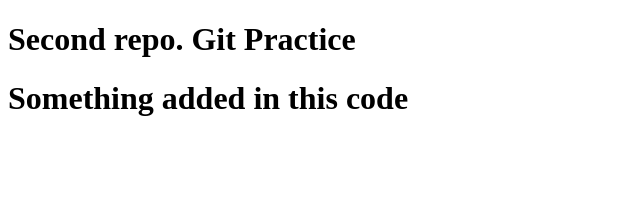
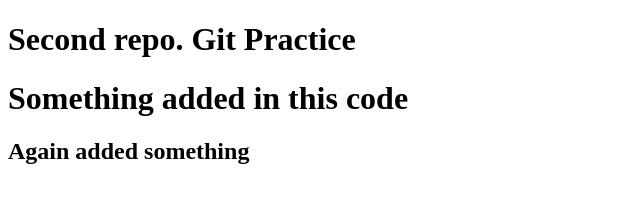
Before and after one commit to Md-Ikbal-Hasan/my-second-repo, a plain HTML site: page index.html in a window 1280 px wide. Shown: the whole page, without its empty margins (0-640 px from the left). Drawn offline with Linux system fonts and the light colour scheme.

Commit message:
added new line

```diff
--- a/index.html
+++ b/index.html
@@ -12,6 +12,7 @@
 
     <h1>Second repo. Git Practice</h1>
     <h1>Something added in this code</h1>
+    <h2>Again added something</h2>
 
 </body>
 
```
